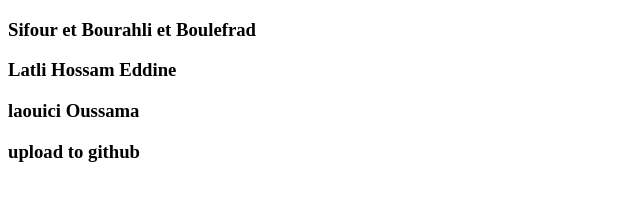
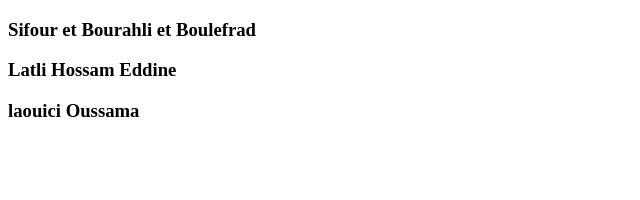
Before and after one commit to houssam1984/Test2, a plain HTML site: page index.html in a window 1280 px wide. Shown: the whole page, without its empty margins (0-640 px from the left). Drawn offline with Linux system fonts and the light colour scheme.

Commit message:
nahina upload

```diff
--- a/index.html
+++ b/index.html
@@ -6,6 +6,6 @@
     <h3>Sifour et Bourahli et Boulefrad </h3>
     <p><h3>Latli Hossam Eddine </h3></p>
      <p><h3>laouici Oussama </h3></p>
-     <p><h3>upload to github </h3></p>
+
 </body>
 </html>
```
